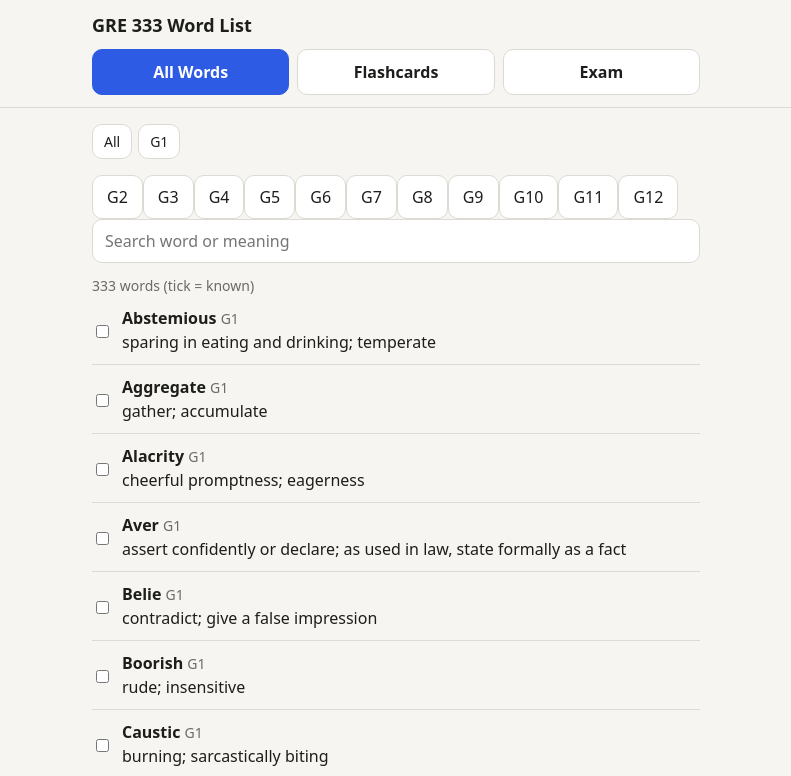
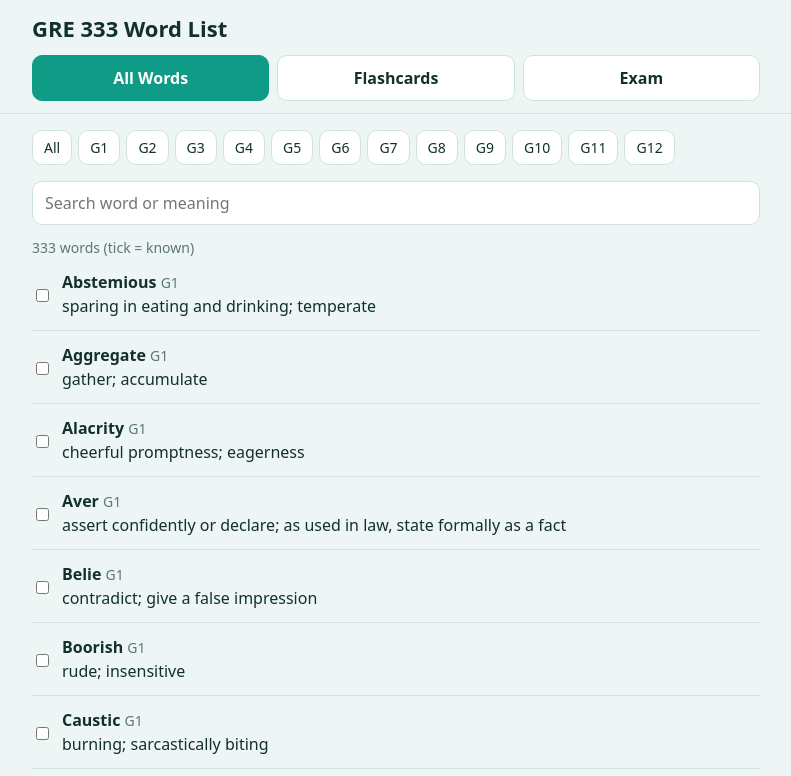
Before and after one commit to AlmasShahriar/Gre333, a plain HTML site: page index.html in a window 1280 px wide. Shown: the top 776 px of the page, without its empty margins (244-1035 px from the left). Drawn offline with Linux system fonts and the light colour scheme.

Commit message:
Update index.html

```diff
--- a/index.html
+++ b/index.html
@@ -2,23 +2,23 @@
 <meta name="viewport" content="width=device-width, initial-scale=1, viewport-fit=cover">
 <title>GRE 333</title>
 <style>
-:root{--bg:#f6f5f1;--sf:#fff;--tx:#1d1d1b;--mu:#6b6a64;--bd:#dcdad2;--ac:#2d5be3;--ok:#1f8a4c;--no:#c43b2f;--okb:#e3f4ea;--nob:#fbe7e4;
+:root{--bg:#eef6f5;--sf:#fff;--tx:#12302d;--mu:#5b7773;--bd:#cfe3df;--ac:#0f9b86;--act:#fff;--ok:#16a34a;--no:#dc2626;--okb:#dcfce7;--nob:#fee2e2;
 box-sizing:border-box;padding-top:env(safe-area-inset-top,0px);padding-bottom:env(safe-area-inset-bottom,0px)}
-@media(prefers-color-scheme:dark){:root:not([data-theme="light"]){--bg:#17171a;--sf:#222226;--tx:#ececea;--mu:#9a9992;--bd:#38383d;--ac:#7c9bff;--ok:#4cc27f;--no:#ff7a6e;--okb:#16301f;--nob:#3a1d1a}}
+@media(prefers-color-scheme:dark){:root:not([data-theme="light"]){--bg:#0f1b2d;--sf:#162740;--tx:#e8eef7;--mu:#8da2bd;--bd:#263c5a;--ac:#22c1a3;--act:#062a24;--ok:#4ade80;--no:#f87171;--okb:#12382b;--nob:#42201f}}
 *{box-sizing:border-box}
 body{margin:0;background:var(--bg);color:var(--tx);font:16px/1.5 system-ui,-apple-system,Segoe UI,Roboto,sans-serif}
 header{position:sticky;top:0;background:var(--bg);border-bottom:1px solid var(--bd);z-index:5}
-.w{max-width:640px;margin:0 auto;padding:12px 16px}
+.w{max-width:760px;margin:0 auto;padding:12px 16px}
 h1{font-size:18px;margin:0 0 10px}
 nav{display:flex;gap:8px}
 nav button{flex:1;font:inherit;font-weight:600;color:var(--tx);background:var(--sf);border:1px solid var(--bd);border-radius:10px;padding:10px;cursor:pointer}
-nav button.on{background:var(--ac);color:#fff;border-color:var(--ac)}
-.body{max-width:640px;margin:0 auto;padding:16px}
+nav button.on{background:var(--ac);color:var(--act);border-color:var(--ac)}
+.body{max-width:760px;margin:0 auto;padding:16px}
 button{font:inherit;color:var(--tx);background:var(--sf);border:1px solid var(--bd);border-radius:10px;padding:9px 14px;cursor:pointer}
-button:hover{border-color:var(--ac)}button.p{background:var(--ac);color:#fff;border-color:var(--ac)}
+button:hover{border-color:var(--ac)}button.p{background:var(--ac);color:var(--act);border-color:var(--ac)}
 .row{display:flex;gap:8px;flex-wrap:wrap;margin-bottom:12px;align-items:center}
 .chips{display:flex;gap:6px;overflow-x:auto;padding-bottom:8px;margin-bottom:8px}
-.chips button{padding:6px 11px;white-space:nowrap;font-size:14px}
+.chips button{flex:none;padding:6px 11px;white-space:nowrap;font-size:14px}
 .card{background:var(--sf);border:1px solid var(--bd);border-radius:16px;min-height:220px;display:flex;flex-direction:column;align-items:center;justify-content:center;text-align:center;padding:24px;cursor:pointer;user-select:none}
 .card .wd{font-size:34px;font-weight:700;overflow-wrap:anywhere}.card .mn{font-size:20px}.card small{color:var(--mu);margin-top:14px}
 .mu{color:var(--mu);font-size:14px}.bar{height:6px;background:var(--bd);border-radius:3px;margin:10px 0}.bar i{display:block;height:100%;background:var(--ac);border-radius:3px}
@@ -28,6 +28,21 @@
 input[type=search]{font:inherit;color:var(--tx);background:var(--sf);border:1px solid var(--bd);border-radius:10px;padding:9px 12px;flex:1;min-width:0}
 .li{display:flex;gap:10px;padding:10px 0;border-bottom:1px solid var(--bd)}
 .li input{margin-top:6px;flex:none}
+html{-webkit-text-size-adjust:100%}
+button{touch-action:manipulation}
+@media(min-width:700px){
+.chips{flex-wrap:wrap;overflow:visible}
+.card{min-height:300px}.card .wd{font-size:46px}.card .mn{font-size:24px}
+.q{font-size:36px}h1{font-size:22px}.li{padding:12px 0}
+}
+@media(max-width:480px){
+.w{padding:10px 12px}.body{padding:12px}
+h1{font-size:16px;margin-bottom:8px}
+nav{gap:6px}nav button{padding:9px 4px;font-size:14px}
+.card{min-height:200px;padding:18px}.card .wd{font-size:28px}.card .mn{font-size:18px}
+.q{font-size:24px}.opt{padding:11px 12px}
+.row button{flex:1 1 auto}
+}
 </style></head><body>
 <header><div class="w">
 <h1>GRE 333 Word List</h1>
@@ -47,7 +62,7 @@
 const sh=a=>{a=a.slice();for(let k=a.length-1;k>0;k--){const j=Math.floor(Math.random()*(k+1));[a[k],a[j]]=[a[j],a[k]]}return a};
 const esc=s=>s.replace(/[&<>]/g,c=>({'&':'&amp;','<':'&lt;','>':'&gt;'}[c]));
 ['L','F','E'].forEach(m=>{document.getElementById('m'+m).onclick=()=>{mode=m;['L','F','E'].forEach(x=>document.getElementById('m'+x).className=x==m?'on':'');grp=0;start()}});
-function chips(){let h=`<div class="chips"><button data-g="0" class="${grp==0?'on':''}">All</button>`;for(let g=1;g<=12;g++)h+=`<button data-g="${g}" class="${grp==g?'on':''}">G${g}</button></div>`;return h}
+function chips(){let h=`<div class="chips"><button data-g="0" class="${grp==0?'on':''}">All</button>`;for(let g=1;g<=12;g++)h+=`<button data-g="${g}" class="${grp==g?'on':''}">G${g}</button>`;return h+'</div>'}
 function bindChips(){document.querySelectorAll('.chips button').forEach(b=>b.onclick=()=>{grp=+b.dataset.g;if(mode=='F')build();start()})}
 function build(){let ids=D.map((d,k)=>k).filter(k=>grp==0||D[k][0]==grp);if(onlyUnk)ids=ids.filter(k=>!known.has(k));deck=ids;i=0;flip=false}
 function start(){if(mode=='L')list();else if(mode=='F'){build();flash()}else quiz()}
```
